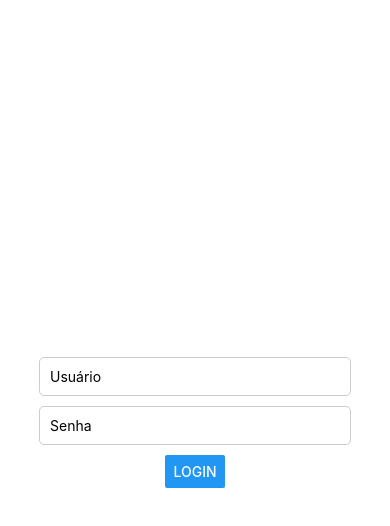
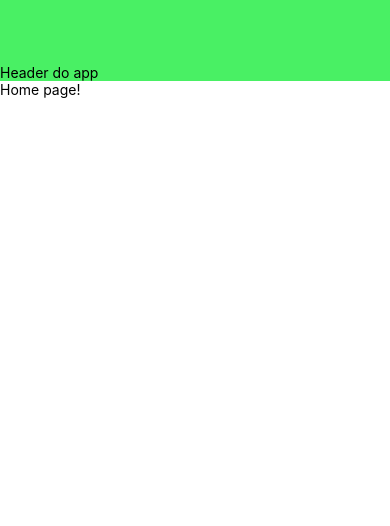
Before and after one commit to leandro91004850/tutorial-react-native, a React Native app: screen / in a window 390 px wide. Shown: the top 526 px of the page. Built offline with nearby package versions, Linux system fonts and the light colour scheme.

Commit message:
Padronizando repartiçãodo código e criando statusBar header

```diff
--- a/App.js
+++ b/App.js
@@ -1,54 +1,7 @@
-import React, { useState } from 'react';
-import { View, TextInput, Button, StyleSheet, Alert } from 'react-native';
+import Home from './src/pages/Home';
 
-const LoginScreen = () => {
-  const [username, setUsername] = useState('');
-  const [password, setPassword] = useState('');
-
-  const handleLogin = () => {
-    // Aqui você pode adicionar sua lógica de autenticação
-    if (username === 'usuario' && password === 'senha') {
-      Alert.alert('Sucesso', 'Login bem-sucedido!');
-    } else {
-      Alert.alert('Erro', 'Usuário ou senha incorretos');
-    }
-  };
-
+export default function App() {
   return (
-    <View style={styles.container}>
-      <TextInput
-        style={styles.input}
-        placeholder="Usuário"
-        onChangeText={(text) => setUsername(text)}
-        value={username}
-      />
-      <TextInput
-        style={styles.input}
-        placeholder="Senha"
-        onChangeText={(text) => setPassword(text)}
-        secureTextEntry={true}
-        value={password}
-      />
-      <Button title="Login" onPress={handleLogin} />
-    </View>
+    <Home />
   );
-};
-
-const styles = StyleSheet.create({
-  container: {
-    flex: 1,
-    justifyContent: 'center',
-    alignItems: 'center',
-    backgroundColor: '#fff',
-  },
-  input: {
-    width: '80%',
-    marginBottom: 10,
-    padding: 10,
-    borderWidth: 1,
-    borderColor: '#ccc',
-    borderRadius: 5,
-  },
-});
-
-export default LoginScreen;
+}
--- /dev/null
+++ b/src/components/Header/index.js
@@ -0,0 +1,19 @@
+import React from "react";
+import { View, StyleSheet, Text, StatusBar } from "react-native";
+
+const statusbarHeigth = StatusBar.currentHeight ? StatusBar.currentHeight  + 22 : 64;
+
+export default function Header() {
+  return (
+    <View style={styles.container}>
+      <Text>Header do app</Text>
+    </View>
+  );
+}
+
+const styles = StyleSheet.create({
+    container: {
+        backgroundColor: '#49f064',
+        paddingTop: statusbarHeigth,
+        },
+});
--- /dev/null
+++ b/src/pages/Home/index.js
@@ -0,0 +1,18 @@
+import { StyleSheet, Text, View } from "react-native";
+import Header from "../../components/Header";
+
+export default function Home() {
+  return (
+    <View style={styles.container}>
+      <Header/>
+      <Text>Home page!</Text>
+    </View>
+  );
+}
+
+const styles = StyleSheet.create({
+  container: {
+    flex: 1,
+    backgroundColor: '#fff',
+  }
+});
```
Also changed, not shown: src/pages/Login/index.js (added, +54 -0 lines), 1 other file (tests, documents, lock files or other folders).
